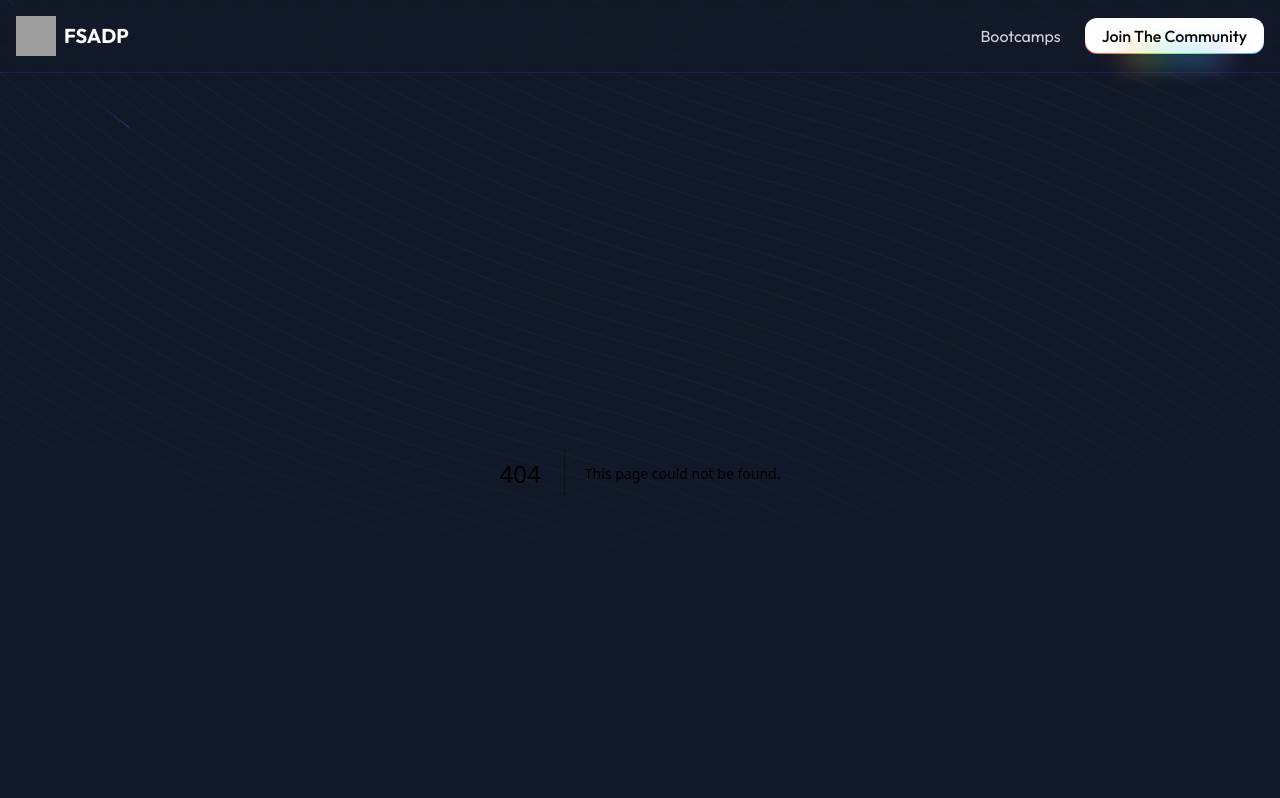
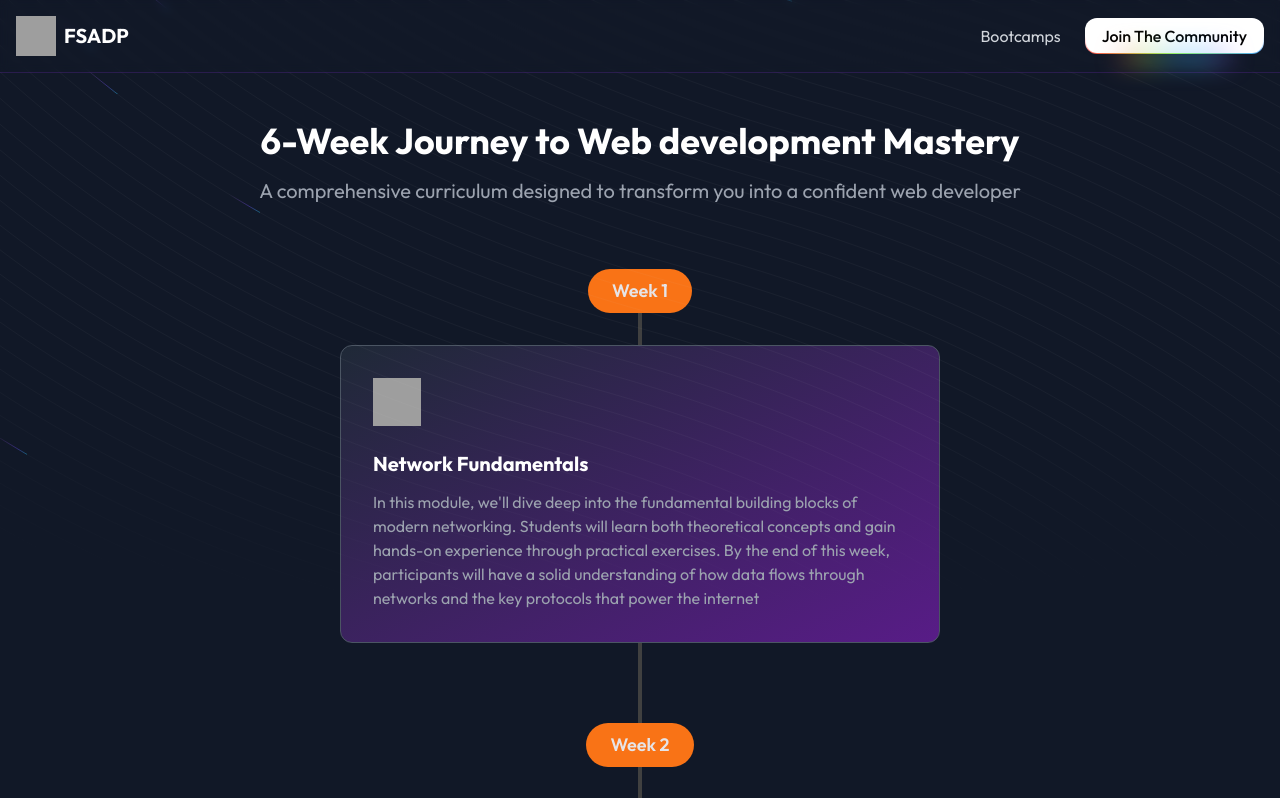
Before and after one commit to akhil-naidu/fsadp, a Next.js app: page /curriculum in a window 1280 px wide. Before the commit this address had no page. Shown: the top 798 px of the page. Built offline with nearby package versions, Linux system fonts and the light colour scheme; grey boxes are pictures that could not be loaded.

Commit message:
chore: adding curriculum page and routing to /community on join community page

```diff
--- /dev/null
+++ b/app/curriculum/page.tsx
@@ -0,0 +1,104 @@
+'use client';
+import React from 'react';
+import Image from 'next/image';
+import { ASSET_PREFIX } from '@/lib/constants';
+import { NeonGradientCard } from '@/components/ui/neon-gradient-card';
+
+const page = () => {
+  const data = [
+    {
+      week: 1,
+      title: 'Network Fundamentals',
+      description:
+        "In this module, we'll dive deep into the fundamental building blocks of modern networking. Students will learn both theoretical concepts and gain hands-on experience through practical exercises. By the end of this week, participants will have a solid understanding of how data flows through networks and the key protocols that power the internet",
+      image: 'network-icon.jpg',
+    },
+    {
+      week: 2,
+      title: 'Network Fundamentals',
+      description:
+        "In this module, we'll dive deep into the fundamental building blocks of modern networking. Students will learn both theoretical concepts and gain hands-on experience through practical exercises. By the end of this week, participants will have a solid understanding of how data flows through networks and the key protocols that power the internet",
+      image:
+        'https://www.google.com/imgres?q=clipart%20wifi%20symbol&imgurl=https%3A%2F%2Fpreviews.123rf.com%2Fimages%2Fdjvstock%2Fdjvstock1809%2Fdjvstock180910111%2F108458475-wifi-symbol-icon-over-white-background-vector-illustration.jpg&imgrefurl=https%3A%2F%2Fwww.123rf.com%2Fphoto_108458475_wifi-symbol-icon-over-white-background-vector-illustration.html&docid=YKFbXStE7BP9qM&tbnid=DHr_rAgrIWXbmM&vet=12ahUKEwjj_IrJgpOLAxVo2DgGHY_mLeUQM3oECC4QAA..i&w=1300&h=1300&hcb=2&ved=2ahUKEwjj_IrJgpOLAxVo2DgGHY_mLeUQM3oECC4QAA',
+    },
+    {
+      week: 3,
+      title: 'Network Fundamentals',
+      description:
+        "In this module, we'll dive deep into the fundamental building blocks of modern networking. Students will learn both theoretical concepts and gain hands-on experience through practical exercises. By the end of this week, participants will have a solid understanding of how data flows through networks and the key protocols that power the internet",
+      image:
+        'https://www.google.com/imgres?q=clipart%20wifi%20symbol&imgurl=https%3A%2F%2Fpreviews.123rf.com%2Fimages%2Fdjvstock%2Fdjvstock1809%2Fdjvstock180910111%2F108458475-wifi-symbol-icon-over-white-background-vector-illustration.jpg&imgrefurl=https%3A%2F%2Fwww.123rf.com%2Fphoto_108458475_wifi-symbol-icon-over-white-background-vector-illustration.html&docid=YKFbXStE7BP9qM&tbnid=DHr_rAgrIWXbmM&vet=12ahUKEwjj_IrJgpOLAxVo2DgGHY_mLeUQM3oECC4QAA..i&w=1300&h=1300&hcb=2&ved=2ahUKEwjj_IrJgpOLAxVo2DgGHY_mLeUQM3oECC4QAA',
+    },
+
+    {
+      week: 4,
+      title: 'Network Fundamentals',
+      description:
+        "In this module, we'll dive deep into the fundamental building blocks of modern networking. Students will learn both theoretical concepts and gain hands-on experience through practical exercises. By the end of this week, participants will have a solid understanding of how data flows through networks and the key protocols that power the internet",
+      image:
+        'https://www.google.com/imgres?q=clipart%20wifi%20symbol&imgurl=https%3A%2F%2Fpreviews.123rf.com%2Fimages%2Fdjvstock%2Fdjvstock1809%2Fdjvstock180910111%2F108458475-wifi-symbol-icon-over-white-background-vector-illustration.jpg&imgrefurl=https%3A%2F%2Fwww.123rf.com%2Fphoto_108458475_wifi-symbol-icon-over-white-background-vector-illustration.html&docid=YKFbXStE7BP9qM&tbnid=DHr_rAgrIWXbmM&vet=12ahUKEwjj_IrJgpOLAxVo2DgGHY_mLeUQM3oECC4QAA..i&w=1300&h=1300&hcb=2&ved=2ahUKEwjj_IrJgpOLAxVo2DgGHY_mLeUQM3oECC4QAA',
+    },
+    {
+      week: 5,
+      title: 'Network Fundamentals',
+      description:
+        "In this module, we'll dive deep into the fundamental building blocks of modern networking. Students will learn both theoretical concepts and gain hands-on experience through practical exercises. By the end of this week, participants will have a solid understanding of how data flows through networks and the key protocols that power the internet",
+      image:
+        'https://www.google.com/imgres?q=clipart%20wifi%20symbol&imgurl=https%3A%2F%2Fpreviews.123rf.com%2Fimages%2Fdjvstock%2Fdjvstock1809%2Fdjvstock180910111%2F108458475-wifi-symbol-icon-over-white-background-vector-illustration.jpg&imgrefurl=https%3A%2F%2Fwww.123rf.com%2Fphoto_108458475_wifi-symbol-icon-over-white-background-vector-illustration.html&docid=YKFbXStE7BP9qM&tbnid=DHr_rAgrIWXbmM&vet=12ahUKEwjj_IrJgpOLAxVo2DgGHY_mLeUQM3oECC4QAA..i&w=1300&h=1300&hcb=2&ved=2ahUKEwjj_IrJgpOLAxVo2DgGHY_mLeUQM3oECC4QAA',
+    },
+    {
+      week: 6,
+      title: 'Network Fundamentals',
+      description:
+        "In this module, we'll dive deep into the fundamental building blocks of modern networking. Students will learn both theoretical concepts and gain hands-on experience through practical exercises. By the end of this week, participants will have a solid understanding of how data flows through networks and the key protocols that power the internet",
+      image:
+        'https://www.google.com/imgres?q=clipart%20wifi%20symbol&imgurl=https%3A%2F%2Fpreviews.123rf.com%2Fimages%2Fdjvstock%2Fdjvstock1809%2Fdjvstock180910111%2F108458475-wifi-symbol-icon-over-white-background-vector-illustration.jpg&imgrefurl=https%3A%2F%2Fwww.123rf.com%2Fphoto_108458475_wifi-symbol-icon-over-white-background-vector-illustration.html&docid=YKFbXStE7BP9qM&tbnid=DHr_rAgrIWXbmM&vet=12ahUKEwjj_IrJgpOLAxVo2DgGHY_mLeUQM3oECC4QAA..i&w=1300&h=1300&hcb=2&ved=2ahUKEwjj_IrJgpOLAxVo2DgGHY_mLeUQM3oECC4QAA',
+    },
+  ];
+  return (
+    <div className="pt-12">
+      <div className="text-center mb-16 animate__animated animate__fadeIn">
+        <h2 className="text-3xl md:text-4xl font-bold text-white mb-4">
+          {data.length || 1}-Week Journey to Web development Mastery
+        </h2>
+        <p className="text-gray-400 text-xl max-w-3xl mx-auto">
+          A comprehensive curriculum designed to transform you into a confident
+          web developer
+        </p>
+      </div>
+      <div className="absolute left-1/2 transform -translate-x-1/2 w-1 bg-neutral-700 h-[300vh]"></div>
+      {data.map((val) => (
+        <div
+          className="relative flex flex-col justify-center items-center mb-20 animate__animated animate__fadeInLeft"
+          key={val.week}
+        >
+          <div className="flex items-center justify-center mb-8">
+            <span className="bg-orange-500  px-6 py-2 rounded-full text-lg font-semibold">
+              Week {val.week}
+            </span>
+          </div>
+          {/* <NeonGradientCard className="max-w-[600px]"> */}
+          <div
+            className="bg-gradient-to-br from-gray-800 to-purple-900 max-w-[600px] rounded-xl p-8 border-[0.2px] border-gray-600 transform hover:scale-105 transition-transform animate__animated animate__fadeInUp"
+            style={{ animationDelay: '0.4s' }}
+          >
+            <div className="h-12 w-12 bg-[#e6b905]/10 rounded-lg flex items-center justify-center mb-6">
+              <Image
+                src={`${ASSET_PREFIX}${val.image}`}
+                alt="course icon"
+                width={10}
+                height={10}
+                className="w-12 h-12"
+              />
+            </div>
+            <h3 className="text-xl font-bold text-white mb-3">{val.title}</h3>
+            <p className="text-gray-400">{val.description}</p>
+          </div>
+          {/* </NeonGradientCard> */}
+        </div>
+      ))}
+    </div>
+  );
+};
+
+export default page;
--- a/components/Header.tsx
+++ b/components/Header.tsx
@@ -8,22 +8,22 @@ import { ASSET_PREFIX } from '@/lib/constants';
 
 export function Header() {
   return (
-    <nav className='sticky top-0 z-50 backdrop-blur-sm border-b border-purple-600/20'>
-      <div className='container mx-auto px-4 py-4 flex items-center justify-between'>
-        <Link href='/'>
-          <div className='flex items-center gap-2'>
+    <nav className="sticky top-0 z-50 backdrop-blur-sm border-b border-purple-600/20">
+      <div className="container mx-auto px-4 py-4 flex items-center justify-between">
+        <Link href="/">
+          <div className="flex items-center gap-2">
             <Image
               src={`${ASSET_PREFIX}logo.png`}
-              alt='FSADP Logo'
+              alt="FSADP Logo"
               width={40}
               height={40}
-              className='w-10 h-10'
+              className="w-10 h-10"
             />
-            <span className='text-white font-bold text-xl'>FSADP</span>
+            <span className="text-white font-bold text-xl">FSADP</span>
           </div>
         </Link>
 
-        <div className='hidden md:flex items-center gap-6'>
+        <div className="hidden md:flex items-center gap-6">
           {/* <Link
             href='#'
             className='text-gray-300 hover:text-orange-500 transition-colors'
@@ -31,8 +31,8 @@ export function Header() {
             Fullstack Roadmap
           </Link> */}
           <Link
-            href='/bootcamps'
-            className='text-gray-300 hover:text-orange-500 transition-colors'
+            href="/bootcamps"
+            className="text-gray-300 hover:text-orange-500 transition-colors"
           >
             Bootcamps
           </Link>
@@ -43,7 +43,7 @@ export function Header() {
             Live Classes
           </Link> */}
 
-          <Link href='https://learn.fsadp.com/register'>
+          <Link href="https://learn.fsadp.com/community">
             <RainbowButton>Join The Community</RainbowButton>
           </Link>
         </div>
--- a/components/Hero.tsx
+++ b/components/Hero.tsx
@@ -33,13 +33,15 @@ export function Hero() {
           </Link>
         </Button>
 
-        {/* <Button
-          size='lg'
-          variant='secondary'
-          className='bg-orange-500 hover:bg-orange-500/90 text-white px-8 py-6 text-lg rounded-xl border-2 border-orange-500'
-        >
-          View Curriculum →
-        </Button> */}
+        <Link href="/curriculum">
+          <Button
+            size="lg"
+            variant="secondary"
+            className="bg-orange-500 hover:bg-orange-500/90 text-white px-8 py-6 text-lg rounded-xl border-2 border-orange-500"
+          >
+            View Curriculum →
+          </Button>
+        </Link>
       </div>
       {/* <AnimatedGridPattern
         numSquares={30}
```
Also changed, not shown: public/network-icon.jpg (added).
